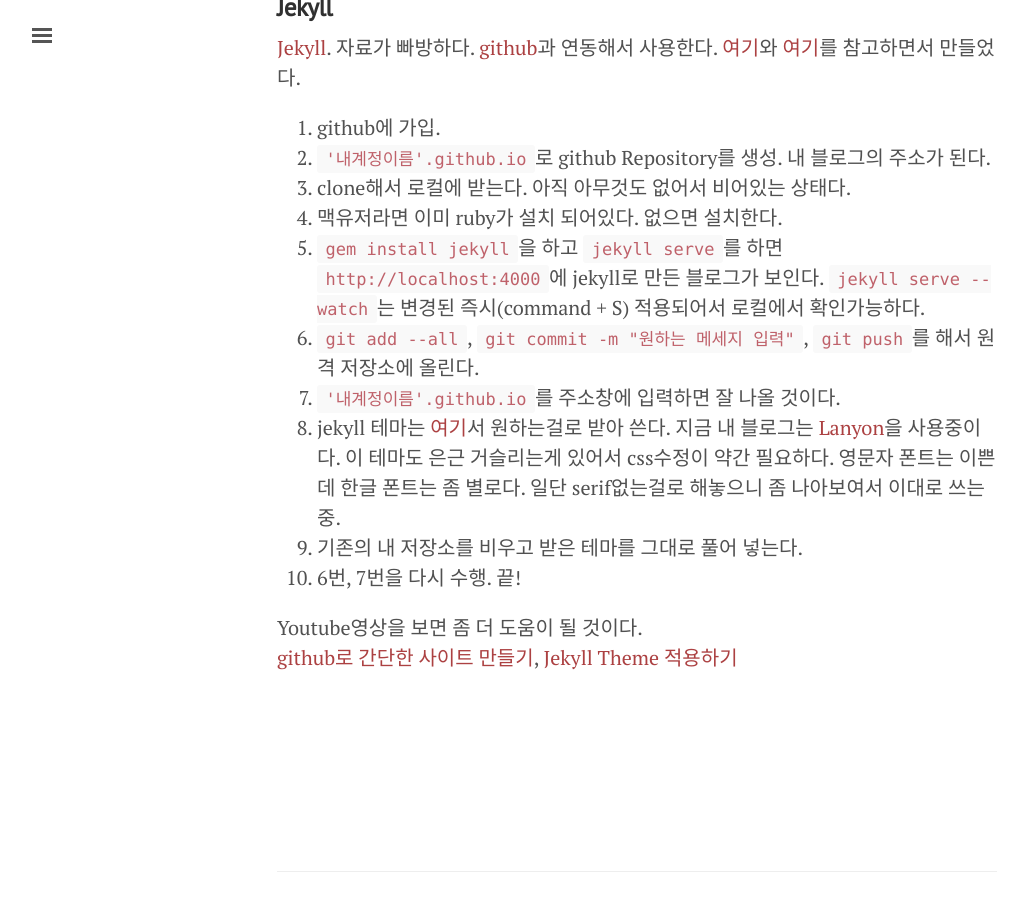
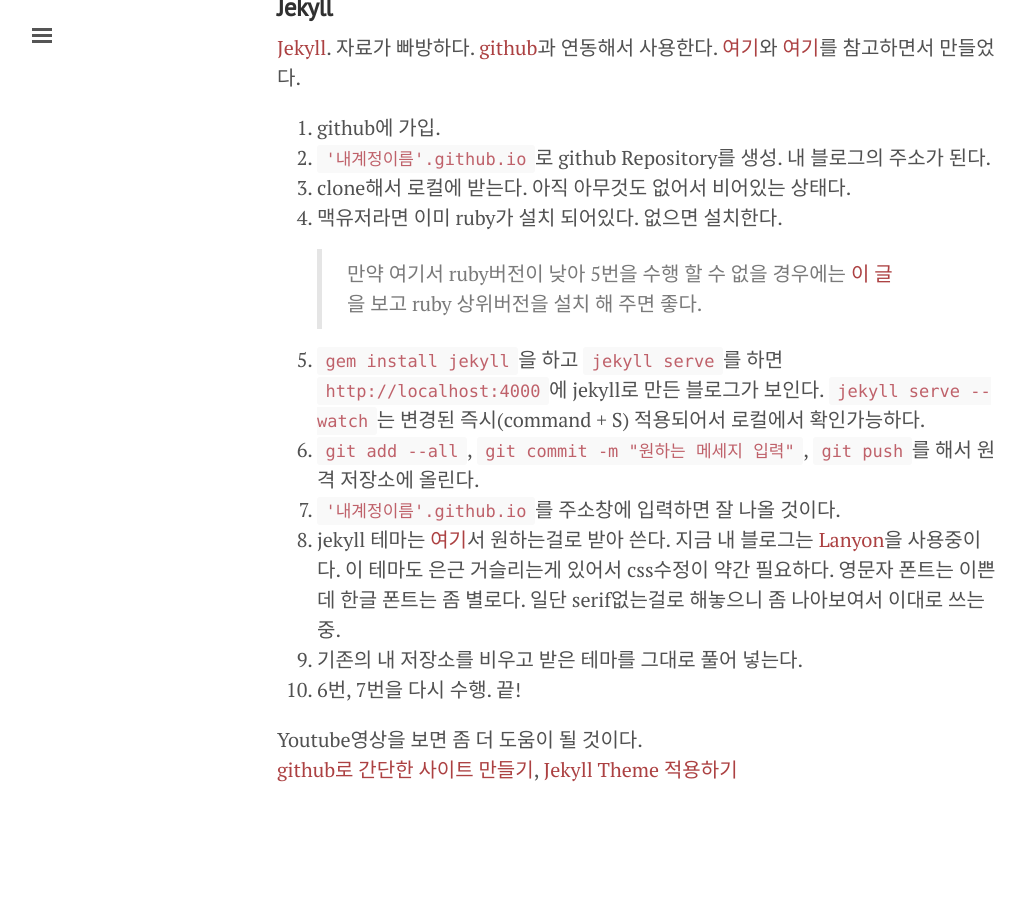
Before and after one commit to hyesun03/hyesun03.github.io, a Jekyll site: the page built from _posts/2016-08-31-makeBlogUsingJekyll.md, in a window 1280 px wide and 900 px high, scrolled down 653 px. Shown: the whole window, without its empty margins (3-1029 px from the left). Built offline with Jekyll 4.4.1, drawn with Linux system fonts in a browser that asks for light colours; comment, search, counter and statistics services are not loaded.

Commit message:
jekyll blog 만들기 글 수정

```diff
--- a/_posts/2016-08-31-makeBlogUsingJekyll.md
+++ b/_posts/2016-08-31-makeBlogUsingJekyll.md
@@ -27,6 +27,8 @@ SNS인데 같이 하는 사람이 없어서 안끌렸다.
 2. `'내계정이름'.github.io`로 github Repository를 생성. 내 블로그의 주소가 된다.
 3. clone해서 로컬에 받는다. 아직 아무것도 없어서 비어있는 상태다.
 4. 맥유저라면 이미 ruby가 설치 되어있다. 없으면 설치한다.
+> 만약 여기서 ruby버전이 낮아 5번을 수행 할 수 없을 경우에는 [이 글]({{ site.url }}/posts/2018-03-01-rbenv-zsh.md)을 보고 ruby 상위버전을 설치 해 주면 좋다.
+
 5. `gem install jekyll`을 하고 `jekyll serve`를 하면 `http://localhost:4000`에 jekyll로 만든 블로그가 보인다.
 `jekyll serve --watch`는 변경된 즉시(command + S) 적용되어서 로컬에서 확인가능하다.
 6. `git add --all`, `git commit -m "원하는 메세지 입력"`, `git push`를 해서 원격 저장소에 올린다.
```
